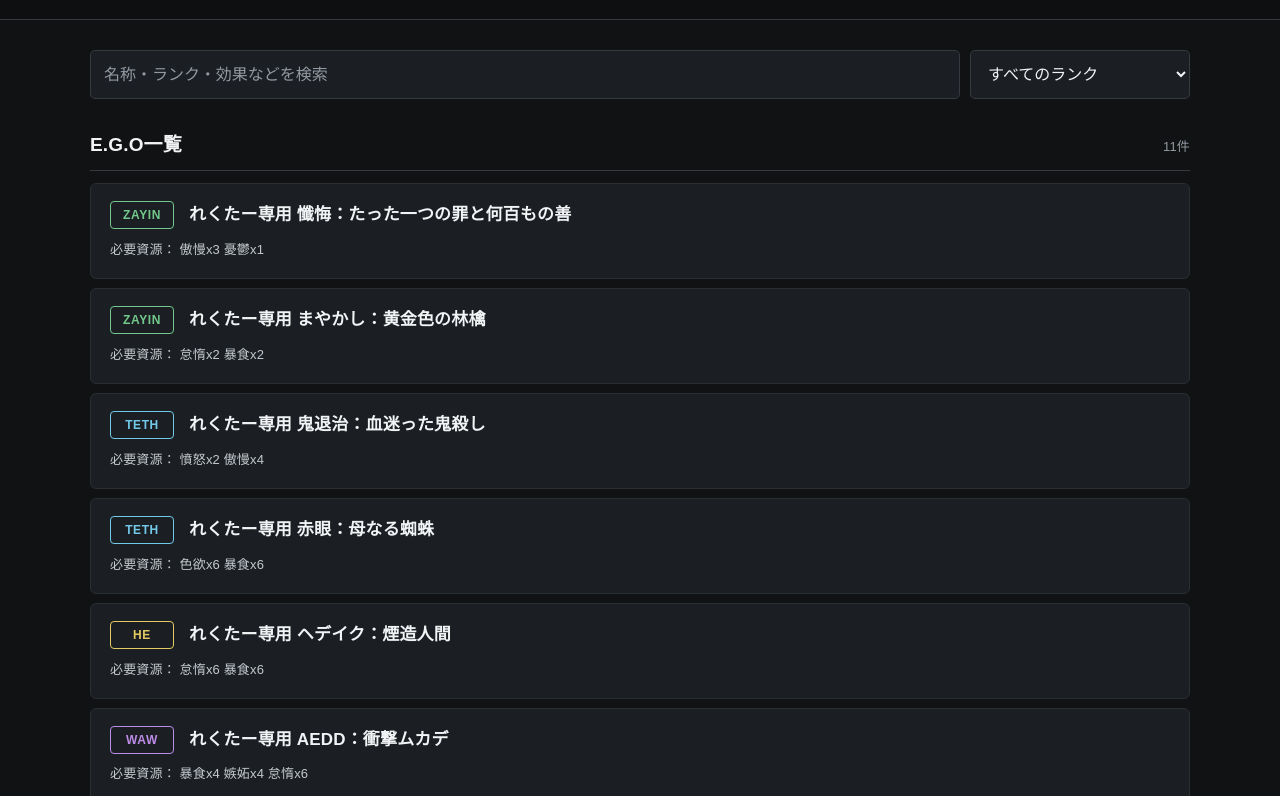
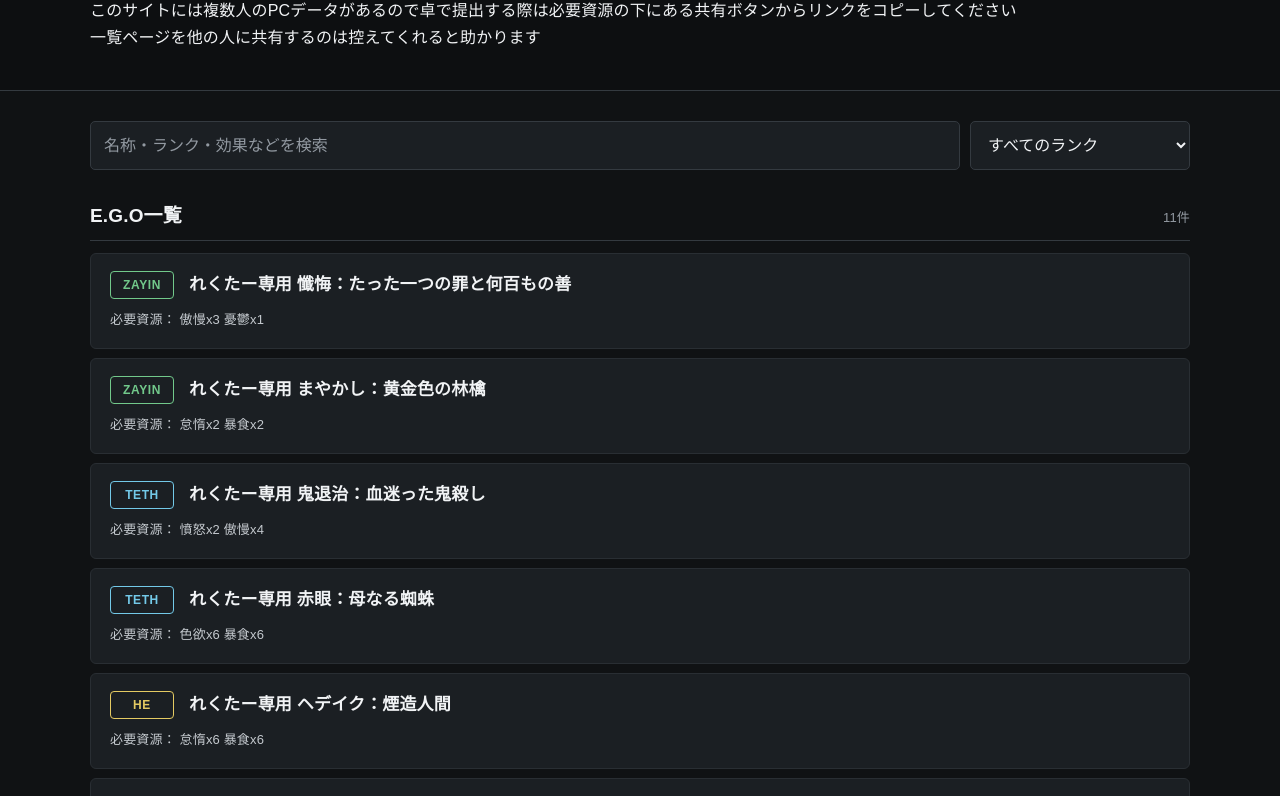
Before and after one commit to RoRoCrate/Siki-s_Douki_List, a website: page index.html in a window 1280 px wide. Shown: the part 88-884 px from the top of the page. Drawn offline with Linux system fonts and the light colour scheme.

Commit message:
Update index.html

```diff
--- a/index.html
+++ b/index.html
@@ -34,6 +34,7 @@
         <h1>
             解析E.G.Oデータ置き場
         </h1>
+        <p>このサイトには複数人のPCデータがあるので卓で提出する際は必要資源の下にある共有ボタンからリンクをコピーしてください<br>一覧ページを他の人に共有するのは控えてくれると助かります</p>
 
     </div>
 
```
